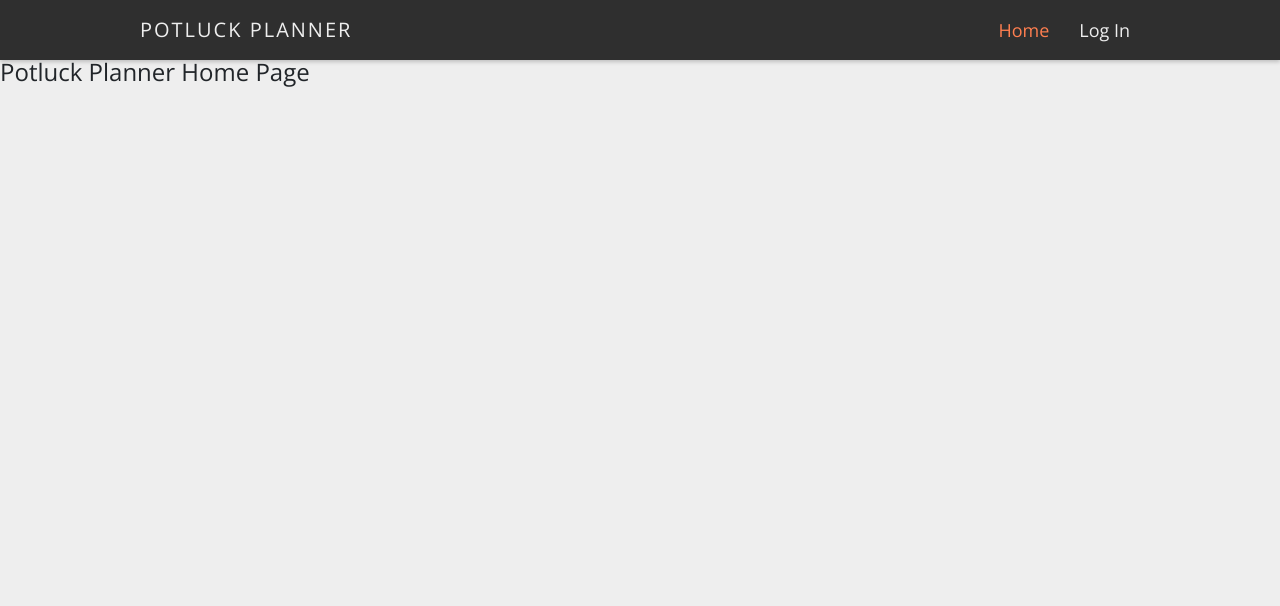
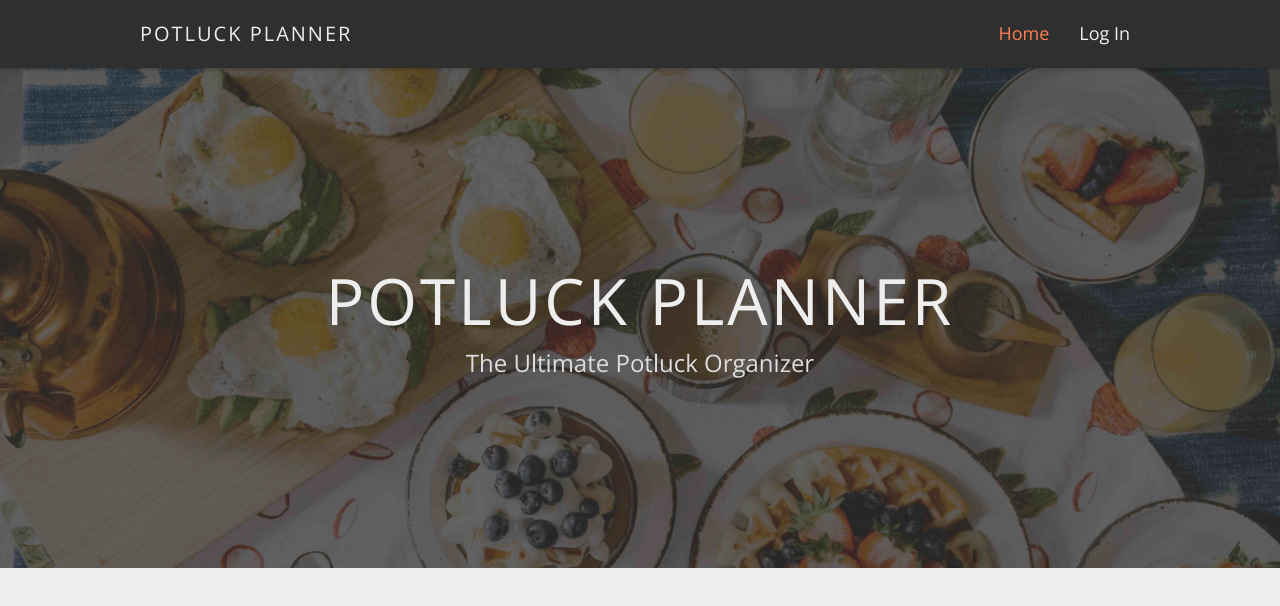
Before and after one commit to WaywardPooch/potluck-planner-6, a React (Create React App) app: page / in a window 1280 px wide. Shown: the top 606 px of the page. Built offline with nearby package versions, Linux system fonts and the light colour scheme.

Commit message:
added modular HeroBanner component (with styles); changed line height in App.scss to 1.4; added HeroBanner (with props) to HomePage; added assets folder; imported home page hero image to assets folder

```diff
--- a/src/App.scss
+++ b/src/App.scss
@@ -8,6 +8,7 @@ html {
 body {
   box-shadow: border-box;
   font-family: "Open Sans", sans-serif;
+  line-height: 1.4;
 }
 h1 {
   font-size: 3.6rem;
--- /dev/null
+++ b/src/components/HeroBanner/HeroBanner.jsx
@@ -0,0 +1,22 @@
+import React from "react";
+import "./HeroBanner.scss";
+
+const HeroBanner = (props) => {
+  const { title, description, imageURL } = props;
+
+  return (
+    <div
+      className="hero"
+      style={{
+        backgroundImage: `url(${imageURL})`,
+      }}
+    >
+      <div className="hero-content">
+        <h1>{title}</h1>
+        <h2>{description}</h2>
+      </div>
+    </div>
+  );
+};
+
+export default HeroBanner;
--- /dev/null
+++ b/src/components/HeroBanner/HeroBanner.scss
@@ -0,0 +1,24 @@
+div.hero {
+  background-size: cover;
+  height: 50rem;
+
+  div.hero-content {
+    align-items: center;
+    background-color: rgba(47,47,47,0.75);
+    display: flex;
+    flex-direction: column;
+    height: 100%;
+    justify-content: center;
+
+    h1 {
+      color: #eee;
+      font-size: 6.4rem;
+      font-weight: 300;
+      letter-spacing: 0.3rem;
+      text-transform: uppercase;
+    }
+    h2 {
+      color: #ddd;
+    }
+  }
+}
--- a/src/scenes/HomePage/HomePage.jsx
+++ b/src/scenes/HomePage/HomePage.jsx
@@ -1,12 +1,12 @@
 import React from "react";
-import { Jumbotron } from "reactstrap";
+import HeroBanner from "../../components/HeroBanner/HeroBanner.jsx"
+
+import heroHomeImg from "../../assets/hero-home-400kb.jpg"
 
 const HomePage = () => {
   return (
     <>
-      <Jumbotron>
-        <h2>Potluck Planner Home Page</h2>
-      </Jumbotron>
+      <HeroBanner title="Potluck Planner" description="The Ultimate Potluck Organizer" imageURL={heroHomeImg}/>
     </>
   );
 }
```
Also changed, not shown: src/assets/hero-home-400kb.jpg (added).
